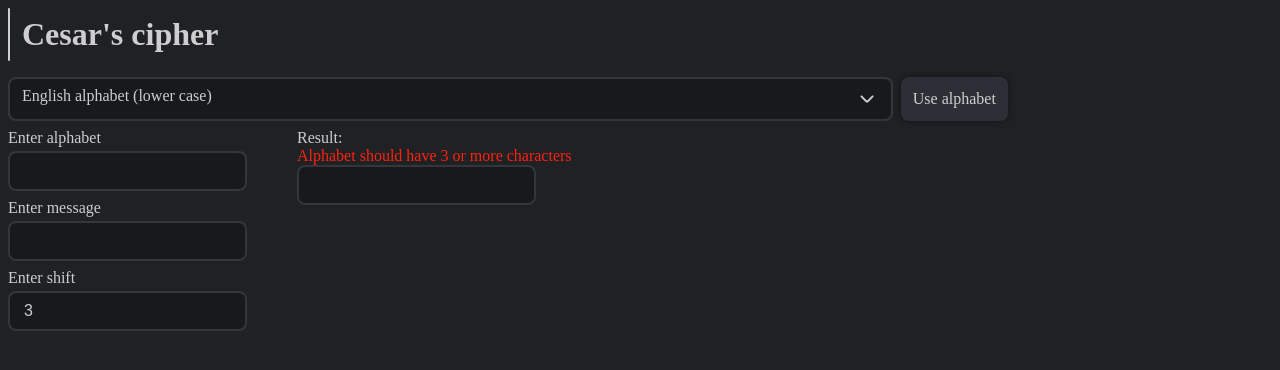
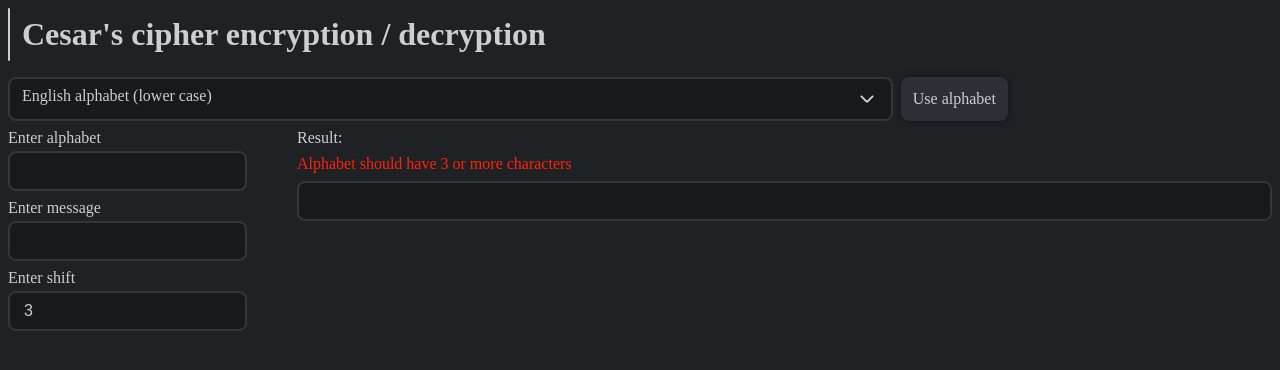
Before and after one commit to Crinax/cryptography, a Vue app: page /cesar in a window 1280 px wide. Shown: the top 370 px of the page. Built offline with nearby package versions, Linux system fonts and the light colour scheme.

Commit message:
refactor(cesar's cipher): remove decryption as separated function

```diff
--- a/src/views/CesarCipherView.vue
+++ b/src/views/CesarCipherView.vue
@@ -54,17 +54,6 @@ const sendInvoke = async () => {
   }
 };
 
-const sendInvokeDecrypt = async () => {
-  if (formErrorResult.value.length === 0) {
-    console.log('sended');
-    message.value = await invoke('cesar_decrypt', {
-      alphabet: alphabet.value,
-      message: result.value,
-      shift: Number(shift.value),
-    });
-  }
-};
-
 const selectAlphabet = (key: string) => (alphabetType.value = key);
 
 const useAlphabet = () => {
@@ -107,13 +96,12 @@ const useAlphabet = () => {
 watch(message, sendInvoke);
 watch(shift, sendInvoke);
 watch(alphabet, sendInvoke);
-watch(result, sendInvokeDecrypt);
 </script>
 
 <template>
   <div class="app-cesar-cipher">
     <div class="app-cesar-cipher__header">
-      <app-header level="1">Cesar's cipher</app-header>
+      <app-header level="1">Cesar's cipher encryption / decryption</app-header>
     </div>
 
     <div class="app-cesar-cipher-manipulate">
@@ -153,7 +141,7 @@ watch(result, sendInvokeDecrypt);
           {{ formErrorResult }}
         </app-text>
 
-        <app-input v-model="result" />
+        <app-input class="result-input" v-model="result" />
       </div>
     </div>
   </div>
@@ -181,6 +169,17 @@ watch(result, sendInvokeDecrypt);
     &__form {
       @extend .app-cesar-cipher;
     }
+
+    &__result {
+      display: flex;
+      flex-direction: column;
+      gap: 8px;
+      width: 100%;
+
+      .result-input {
+        width: 100%;
+      }
+    }
   }
 }
 </style>
```
Also changed, not shown: 1 other file (tests, documents, lock files or other folders).
